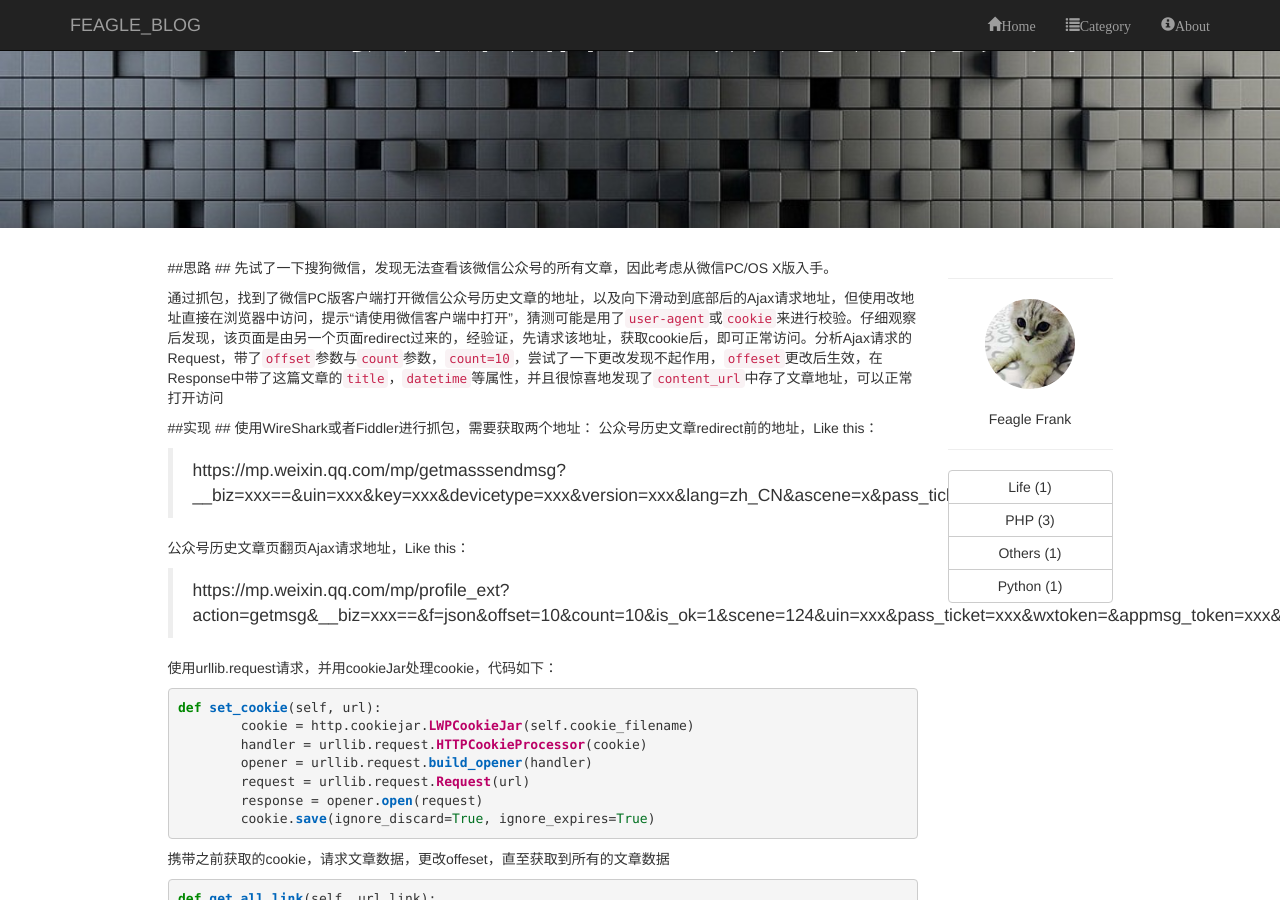
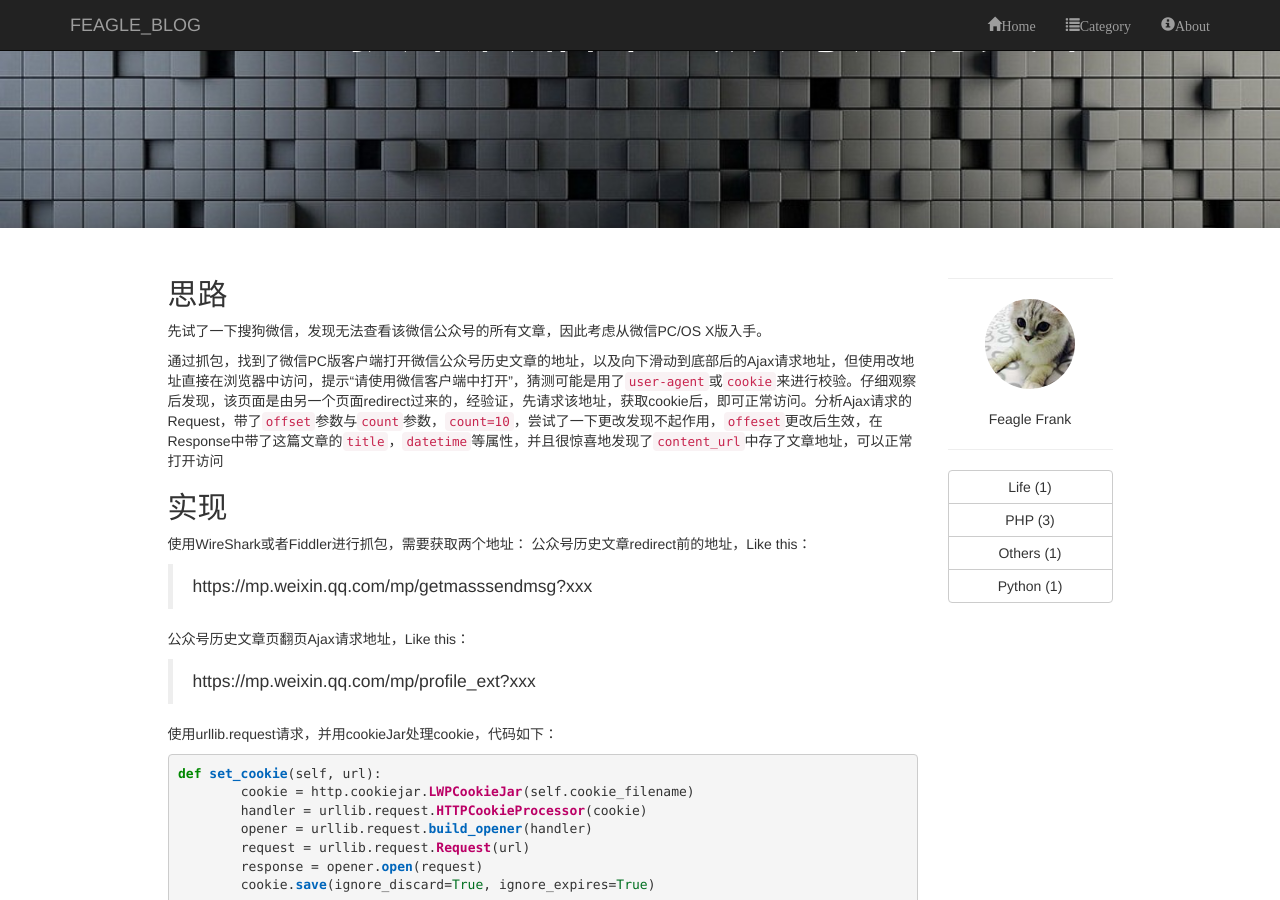
Before and after one commit to FeagleFrank/feaglefrank.github.io, a Jekyll site: the page built from _posts/2018-03-23-Get-WeixinMP-Articles.markdown, in a window 1280 px wide and 900 px high, scrolled down 197 px. Built offline with Jekyll 4.4.1, drawn with Linux system fonts in a browser that asks for light colours; some of the changed lines change nothing that is shown; some of the changed text lies outside the part shown.

Commit message:
update post

````diff
--- a/_posts/2018-03-23-Get-WeixinMP-Articles.markdown
+++ b/_posts/2018-03-23-Get-WeixinMP-Articles.markdown
@@ -4,18 +4,18 @@ title: "抓取微信某公众号所有文章"
 category: Python
 ---
 
-##思路 ##
+## 思路 ##
 先试了一下搜狗微信，发现无法查看该微信公众号的所有文章，因此考虑从微信PC/OS X版入手。
 
 通过抓包，找到了微信PC版客户端打开微信公众号历史文章的地址，以及向下滑动到底部后的Ajax请求地址，但使用改地址直接在浏览器中访问，提示“请使用微信客户端中打开”，猜测可能是用了```user-agent```或```cookie```来进行校验。仔细观察后发现，该页面是由另一个页面redirect过来的，经验证，先请求该地址，获取cookie后，即可正常访问。分析Ajax请求的Request，带了```offset```参数与```count```参数，```count=10```，尝试了一下更改发现不起作用，```offeset```更改后生效，在Response中带了这篇文章的```title```，```datetime```等属性，并且很惊喜地发现了```content_url```中存了文章地址，可以正常打开访问
 
-##实现 ##
+## 实现 ##
 使用WireShark或者Fiddler进行抓包，需要获取两个地址：
 公众号历史文章redirect前的地址，Like this：
->https://mp.weixin.qq.com/mp/getmasssendmsg?__biz=xxx==&uin=xxx&key=xxx&devicetype=xxx&version=xxx&lang=zh_CN&ascene=x&pass_ticket=xxx
+>https://mp.weixin.qq.com/mp/getmasssendmsg?xxx
 
 公众号历史文章页翻页Ajax请求地址，Like this：
->https://mp.weixin.qq.com/mp/profile_ext?action=getmsg&__biz=xxx==&f=json&offset=10&count=10&is_ok=1&scene=124&uin=xxx&pass_ticket=xxx&wxtoken=&appmsg_token=xxx&x5=0&f=json
+>https://mp.weixin.qq.com/mp/profile_ext?xxx
 
 使用urllib.request请求，并用cookieJar处理cookie，代码如下：
 {% highlight python%}
@@ -82,7 +82,7 @@ def get_pdf(self, st, name):
 {% endhighlight %}
 
 
-##结果 ##
+## 结果 ##
 抓了一个公众号，近两百篇文章，运行正常
 完整代码可访问：
 >https://github.com/FeagleFrank/WeixinMPArticles
````
